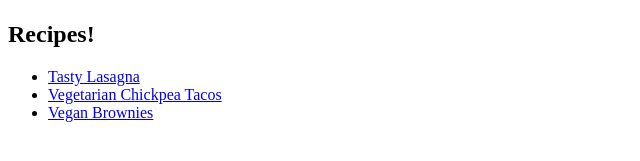
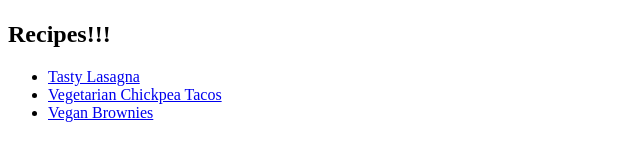
Before and after one commit to barrybizarre/odin-recipes, a plain HTML site: page index.html in a window 1280 px wide. Shown: the part 383-544 px from the top of the page, 0-640 px from the left. Drawn offline with Linux system fonts and the light colour scheme.

Commit message:
Index.html has been modified
Added a couple of exclamations to the recipe header underneath the
swedish chef gif.

```diff
--- a/index.html
+++ b/index.html
@@ -9,7 +9,7 @@
 <h1>Odin Recipes by Barry Bizarre</h1>
 <img src="https://media2.giphy.com/media/K7txBCu1lvLTW/giphy.gif" alt="the swedish chef slapping his food in a mixing bowl">
 
-<h2>Recipes!</h2>
+<h2>Recipes!!!</h2>
 <ul>
 <li> <a href="./recipes/lasagna.html">Tasty Lasagna</a></li>
 <li><a href="./recipes/tacos.html">Vegetarian Chickpea Tacos</a></li>
```
